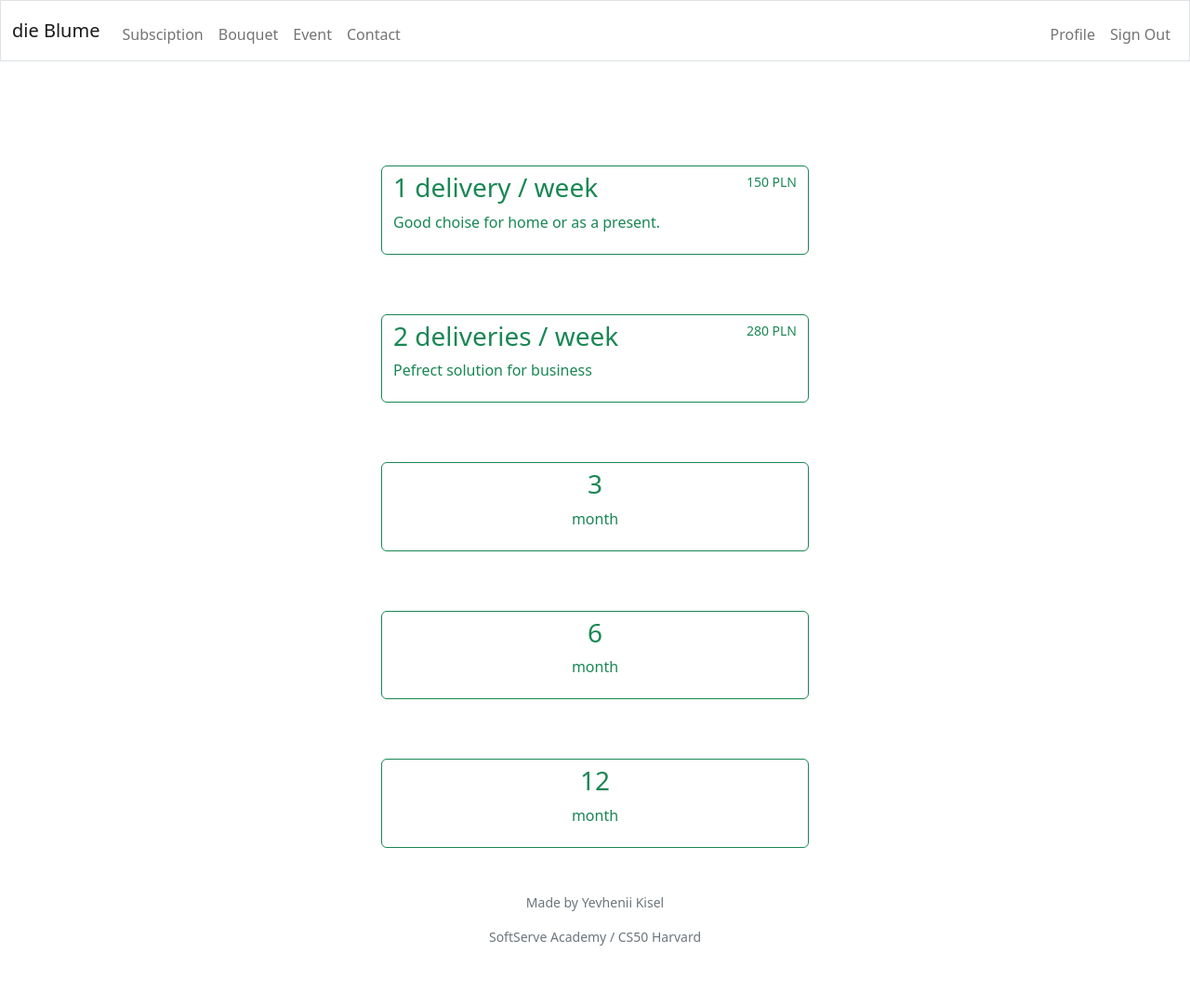
After one commit to YevheniiKisel/Final_project, a Flask app: template project/templates/subscription1.html in a window 1280 px wide. The commit adds this page. Shown: the whole page at 93% size. Run offline with Flask 2, Linux system fonts and the light colour scheme; the template is opened without the code that fills it, so the values that code supplies are empty; a user stored in the database is signed in.

Commit message:
previous design was made

```diff
--- a/project/main.py
+++ b/project/main.py
@@ -16,7 +16,7 @@ def profile():
 
 @main.route('/subscription')
 def subscription():
-    return "This is subscription. TODO"
+    return render_template("subscription1.html")
 
 @main.route('/bouquet')
 def bouquet():
--- /dev/null
+++ b/project/static/subscription.css
@@ -0,0 +1,61 @@
+.list-group {
+  max-width: 460px;
+  margin: 4rem auto;
+}
+
+.form-check-input:checked + .form-checked-content {
+  opacity: .5;
+}
+
+.form-check-input-placeholder {
+  border-style: dashed;
+}
+[contenteditable]:focus {
+  outline: 0;
+}
+
+.list-group-checkable .list-group-item {
+  cursor: pointer;
+}
+.list-group-item-check {
+  position: absolute;
+  clip: rect(0, 0, 0, 0);
+}
+.list-group-item-check:hover + .list-group-item {
+  background-color: var(--bs-light);
+}
+.list-group-item-check:checked + .list-group-item {
+  color: #fff;
+  background-color: var(--bs-blue);
+}
+.list-group-item-check[disabled] + .list-group-item,
+.list-group-item-check:disabled + .list-group-item {
+  pointer-events: none;
+  filter: none;
+  opacity: .5;
+}
+
+.list-group-radio .list-group-item {
+  cursor: pointer;
+  border-radius: .5rem;
+}
+.list-group-radio .form-check-input {
+  z-index: 2;
+  margin-top: -.5em;
+}
+.list-group-radio .list-group-item:hover,
+.list-group-radio .list-group-item:focus {
+  background-color: var(--bs-light);
+}
+
+.list-group-radio .form-check-input:checked + .list-group-item {
+  background-color: var(--bs-body);
+  border-color: var(--bs-blue);
+  box-shadow: 0 0 0 2px var(--bs-blue);
+}
+.list-group-radio .form-check-input[disabled] + .list-group-item,
+.list-group-radio .form-check-input:disabled + .list-group-item {
+  pointer-events: none;
+  filter: none;
+  opacity: .5;
+}
--- a/project/templates/layout.html
+++ b/project/templates/layout.html
@@ -7,9 +7,10 @@
         <title></title>
         <meta name="description" content="die Blume - online flower shop in Warsaw">
         <meta name="viewport" content="width=device-width, initial-scale=1">
+        {% block style %}{% endblock %}
         <link href="https://cdn.jsdelivr.net/npm/bootstrap@5.2.0/dist/css/bootstrap.min.css" rel="stylesheet" integrity="sha384-gH2yIJqKdNHPEq0n4Mqa/HGKIhSkIHeL5AyhkYV8i59U5AR6csBvApHHNl/vI1Bx" crossorigin="anonymous">
     </head>
-    <body>
+    <body style="display:flex; flex-direction:column;">
         <nav class="bg-transperent border navbar navbar-expand-md navbar-light">
             <div class="container-fluid">
                 <a class="navbar-brand" href="/">die Blume</a>
@@ -52,7 +53,7 @@
             <p>Made by Yevhenii Kisel</p>
             <p>SoftServe Academy / CS50 Harvard</p>
             <p><a rel="email" href="yevhenii.kisel.design@gmail.com"></p>
-        </footer>
+        </footer style="margin-top:auto;">
         <script src="https://cdn.jsdelivr.net/npm/bootstrap@5.2.0/dist/js/bootstrap.bundle.min.js" integrity="sha384-A3rJD856KowSb7dwlZdYEkO39Gagi7vIsF0jrRAoQmDKKtQBHUuLZ9AsSv4jD4Xa" crossorigin="anonymous"></script>
     </body>
 </html>
--- /dev/null
+++ b/project/templates/subscription1.html
@@ -0,0 +1,87 @@
+{% extends "layout.html" %}
+
+{% block style %}
+    <link rel="stylesheet" href="../static/subscription.css">
+{% endblock %}
+
+
+{% block main %}
+    {% if current_user.is_authenticated %}
+    <!-- form where will be my qustionnaire-->
+        <div class="container">
+            <form action="/subscription" method="post">
+                <!-- first step -->
+                <div class="step step-1">
+                    <!-- section with frequensy (delivery / per week)-->
+                    <div>
+                        <!-- first radio button <1 per week> -->
+                        <div class="list-group">
+                            <input type="radio" name="perWeek" id="1perWeek" class="list-group-item-check pe-none" value="1">
+                            <label class="btn btn-outline-success" for="1perWeek">
+                                <div class="d-flex justify-content-between w-100">
+                                    <h3>1 delivery / week</h3>
+                                    <small>150 PLN</small>
+                                </div>
+                                <p style="text-align:left;">Good choise for home or as a present.</p>
+                            </label>
+                        </div>
+                        <!-- second radio button <2 per week>-->
+                        <div class="list-group">
+                            <input type="radio" name="perWeek" id="2perWeek" class="list-group-item-check pe-none" value="2">
+                            <label class="btn btn-outline-success" for="2perWeek">
+                                <div class="d-flex justify-content-between w-100">
+                                    <h3>2 deliveries / week</h3>
+                                    <small>280 PLN</small>
+                                </div>
+                                <p style="text-align:left;">Pefrect solution for business</p>
+                            </label>
+                        </div>
+                    </div>
+
+                    <!-- section with duration (how many month)-->
+                    <div>
+                        <!-- first radio button <3 month> -->
+                            <div class="list-group">
+                                <input type="radio" name="durationMonth" id="3month" class="list-group-item-check pe-none" value="3">
+                                <label class="btn btn-outline-success" for="3month">
+                                    <div class="d-block justify-content-between w-100">
+                                        <h3>3</h3>
+                                        <p>month</p>
+                                    </div>
+                                </label>
+                            </div>
+                        <!-- second radio button <6 month> -->
+                            <div class="list-group">
+                                <input type="radio" name="durationMonth" id="6month" class="list-group-item-check pe-none" value="6">
+                                <label class="btn btn-outline-success" for="6month">
+                                    <div class="d-block justify-content-between w-100">
+                                        <h3>6</h3>
+                                        <p>month</p>
+                                    </div>
+                                </label>
+                            </div>
+                        <!-- third radio button <12 month> -->
+                            <div class="list-group">
+                                <input type="radio" name="durationMonth" id="12month" class="list-group-item-check pe-none" value="12">
+                                <label class="btn btn-outline-success" for="12month">
+                                    <div class="d-block justify-content-between w-100">
+                                        <h3>12</h3>
+                                        <p>month</p>
+                                    </div>
+                                </label>
+                            </div>
+
+
+                    </div>
+
+
+
+
+
+
+
+            </form>
+        </div>
+
+    {% endif %}
+{% endblock %}
```
Also changed, not shown: project/templates/style.css (added, +17 -0 lines), project/templates/subscription.html (+80 -2 lines), 1 other file.
